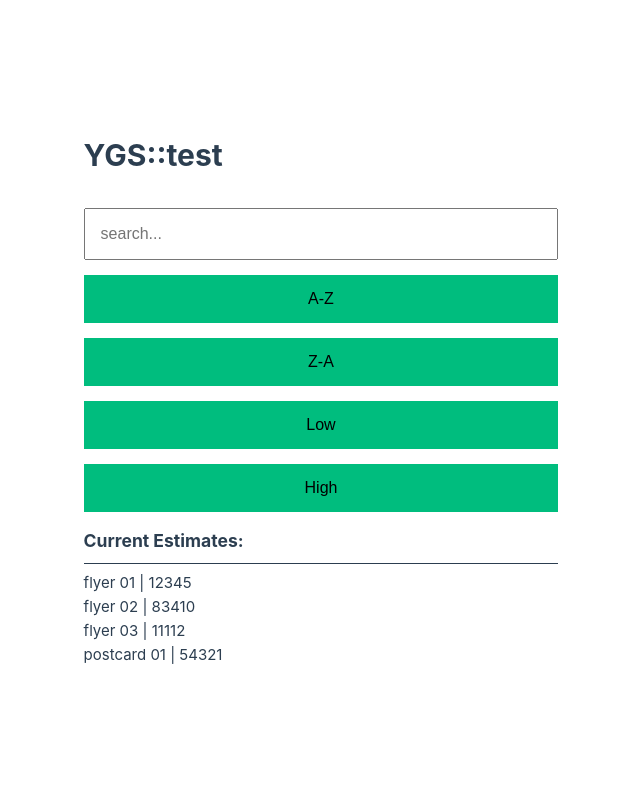
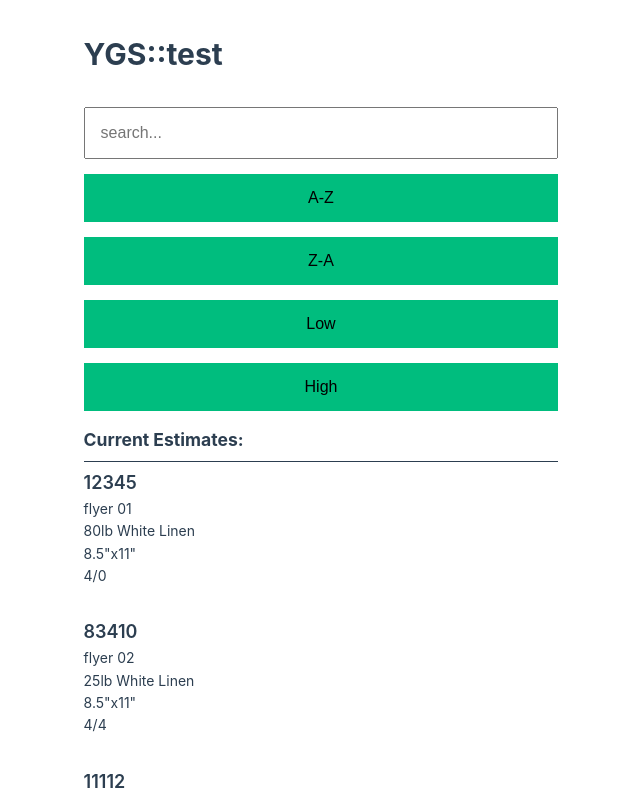
Before and after one commit to essjey/estimate, a Vue app: page / in a window 1280 px wide. Shown: the top 800 px of the page, without its empty margins (319-959 px from the left). Built offline with nearby package versions, Linux system fonts and the light colour scheme.

Commit message:
added styles & icon for estimate element

```diff
--- a/src/App.vue
+++ b/src/App.vue
@@ -1,7 +1,7 @@
 <script setup>
 // import HelloWorld from './components/HelloWorld.vue'
 // import TheWelcome from './components/TheWelcome.vue'
-import EstimateForm from './components/EstimateForm.vue'
+import EstimateForm from "./components/EstimateForm.vue";
 </script>
 
 <template>
@@ -18,10 +18,13 @@ import EstimateForm from './components/EstimateForm.vue'
   </main> -->
 
     <EstimateForm />
-
 </template>
 <style>
-@import './assets/base.css';
+@import "./assets/base.css";
+
+body {
+    place-items: top center;
+}
 
 #app {
     max-width: 1280px;
@@ -33,7 +36,6 @@ import EstimateForm from './components/EstimateForm.vue'
 header {
     line-height: 1.5;
 }
-
 
 a,
 .green {
--- a/src/components/EstimateForm.vue
+++ b/src/components/EstimateForm.vue
@@ -1,18 +1,44 @@
+<script setup>
+    import IconCopy from './icons/IconCopy.vue'
+</script>
+
 <template>
-    <div>
+  <div class="estimate-wrapper">
     <header>
       <h1>YGS::test</h1>
     </header>
     <main>
-            <input v-model="searchText" placeholder="search..." required/>
+      <input v-model="searchText" placeholder="search..." required />
       <button @click="sortAZ">A-Z</button>
       <button @click="sortZA">Z-A</button>
       <button @click="sortLowest">Low</button>
       <button @click="sortHighest">High</button>
       <h3>Current Estimates:</h3>
-            <!-- list estimates, show filtered list based on estimateNumber -->
-            <div v-for="estimate in filteredEstimates" :key="estimate.number" class="found" @click="getEstInfo(estimate.number)">
-                {{ estimate.name }} | {{ estimate.number }}
+      <div
+        v-for="estimate in filteredEstimates"
+        :key="estimate.number"
+        class="estimate"
+      >
+        <div class="estimate--info">
+          <h4>{{ estimate.number }}</h4>
+          <p>{{ estimate.name }}</p>
+          <p>{{ estimate.stock }}</p>
+          <p>{{ estimate.size }}</p>
+          <p>{{ estimate.color }}</p>
+        </div>
+        <button
+          class="estimate--copy-btn"
+          @click="getEstInfo($event)"
+          v-bind="{
+            'data-estimate': estimate.number,
+            'data-name': estimate.name,
+            'data-stock': estimate.stock,
+            'data-size': estimate.size,
+            'data-color': estimate.color,
+          }"
+        >
+          <IconCopy />
+        </button>
       </div>
     </main>
   </div>
@@ -22,49 +48,99 @@
 export default {
   data() {
     return {
-        searchText: '',
+      searchText: "",
       estimates: [
-            { number: '12345', name: 'flyer 01', stock: '80lb White Linen', size: '8.5"x11"' },
-            { number: '83410', name: 'flyer 02', stock: '25lb White Linen', size: '8.5"x11"' },
-            { number: '11112', name: 'flyer 03', stock: '400lb White Linen', size: '8.5"x11"' },
-            { number: '54321', name: 'postcard 01', stock: '80lb White Linen', size: '6"x9"' }
-        ]
-    }
+        {
+          number: "12345",
+          name: "flyer 01",
+          stock: "80lb White Linen",
+          size: '8.5"x11"',
+          color: "4/0",
+        },
+        {
+          number: "83410",
+          name: "flyer 02",
+          stock: "25lb White Linen",
+          size: '8.5"x11"',
+          color: "4/4",
+        },
+        {
+          number: "11112",
+          name: "flyer 03",
+          stock: "400lb White Linen",
+          size: '8.5"x11"',
+          color: "1/0",
+        },
+        {
+          number: "54321",
+          name: "postcard 01",
+          stock: "80lb White Linen",
+          size: '6"x9"',
+          color: "6/4",
+        },
+      ],
+    };
   },
   methods: {
     sortAZ() {
-          this.estimates.sort((a, b) => a.name > b.name ? 1 : -1)
+      this.estimates.sort((a, b) => (a.name > b.name ? 1 : -1));
     },
     sortZA() {
-          this.estimates.sort((a, b) => a.name < b.name ? 1 : -1)
+      this.estimates.sort((a, b) => (a.name < b.name ? 1 : -1));
     },
     sortLowest() {
-          this.estimates.sort((a, b) => a.number > b.number ? 1 : -1)
+      this.estimates.sort((a, b) => (a.number > b.number ? 1 : -1));
     },
     sortHighest() {
-          this.estimates.sort((a, b) => a.number < b.number ? 1 : -1)
+      this.estimates.sort((a, b) => (a.number < b.number ? 1 : -1));
     },
     getEstInfo(event) {
-          console.log(this, event)
-      }
+      let est = event.target.getAttribute("data-estimate");
+      let name = event.target.getAttribute("data-name");
+      let stock = event.target.getAttribute("data-stock");
+      let size = event.target.getAttribute("data-size");
+      let color = event.target.getAttribute("data-color");
+
+      console.log(event);
+
+      console.log(
+        "the following information has been copied to your clipboard:"
+      );
+
+      console.table({
+        Estimate: est,
+        Name: name,
+        Stock: stock,
+        Size: size,
+        Color: color,
+      });
+
+      navigator.clipboard.writeText(
+        `${est}, ${name}, ${stock}, ${size}, ${color}`
+      );
+
+      return est, name, stock, size, color;
+    },
   },
   computed: {
     filteredEstimates() {
-          let filter = new RegExp(this.searchText, 'i')
+      let filter = new RegExp(this.searchText, "i");
       return this.estimates.filter(
-              el=> el.number.match(filter) ||
+        (el) =>
+          el.number.match(filter) ||
           el.name.match(filter) ||
           el.stock.match(filter) ||
           el.size.match(filter)
       );
-      }
-  }
-}
+    },
+  },
+};
 </script>
 
 
 <style lang="scss" scoped>
-    input, button {
+input,
+button {
   width: 100%;
   margin-bottom: 15px;
   padding: 15px;
@@ -79,17 +155,66 @@ export default {
   background-color: hsla(160, 100%, 37%, 1);
   border: none;
 }
-    h1, h3 {
+h1,
+h3 {
   color: var(--color-heading);
   font-weight: bold;
   padding-bottom: 7px;
   margin-bottom: 7px;
-        border-bottom: 1px solid var(--color-heading)
+  border-bottom: 1px solid var(--color-heading);
 }
 h1 {
   border-bottom: none;
   padding-bottom: 15px;
   margin-bottom: 15px;
+}
+
+.estimate {
+    display: flex;
+    justify-content: space-between;
+    align-items: center;
+    margin-bottom: 15px;
+    padding-bottom: 15px;
+    border-bottom: 1px solid #fff;
+
+    &:last-child {
+        border-bottom: none;
+    }
+
+    h4 {
+        color: var(--color-heading);
+        font-weight: 600;
+        font-size: 18px;
+    }
+
+    p:last-child {
+        margin-bottom: 0px;
+    }
+
+    &--info p {
+        font-size: 14px;
+    }
+    &--copy-btn {
+        cursor: pointer;
+        box-sizing: content-box;
+        padding: 0px;
+        width: 40px;
+        height: 40px;
+        border-radius: 5px;
+        margin-bottom: 0px;
+        opacity: .5;
+        transition: .1s opacity ease-out;
+        background-color: transparent;
+
+        svg {
+            // removing this will break click event
+            pointer-events: none;
+        }
+
+        &:hover {
+            opacity: 1;
+        }
+    }
 }
 @media (min-width: 1024px) {
   header {
--- /dev/null
+++ b/src/components/icons/IconCopy.vue
@@ -0,0 +1,3 @@
+<template>
+    <svg data-name="CopyIcon" xmlns="http://www.w3.org/2000/svg" viewBox="0 0 40.18 40.12"><path d="M40.78,8.09h-34A1.38,1.38,0,0,0,5.43,9.47v34a1.38,1.38,0,0,0,1.39,1.38h34a1.38,1.38,0,0,0,1.38-1.38v-34A1.38,1.38,0,0,0,40.78,8.09ZM39.4,40.28A1.38,1.38,0,0,1,38,41.67H9.85a1.38,1.38,0,0,1-1.38-1.39V12.12a1.38,1.38,0,0,1,1.38-1.38H38a1.38,1.38,0,0,1,1.38,1.38Z" transform="translate(-5.43 -4.69)" style="fill:#ffffff"/><path d="M42.86,8.72v32.7H44.7a.92.92,0,0,0,.92-.92V6.07a1.38,1.38,0,0,0-1.38-1.38H9.59a.92.92,0,0,0-.92.92V7.34H41.48A1.38,1.38,0,0,1,42.86,8.72Z" transform="translate(-5.43 -4.69)" style="fill:#ffffff"/></svg>
+</template>
```
Lines whose indentation alone changed are shown as unchanged.
